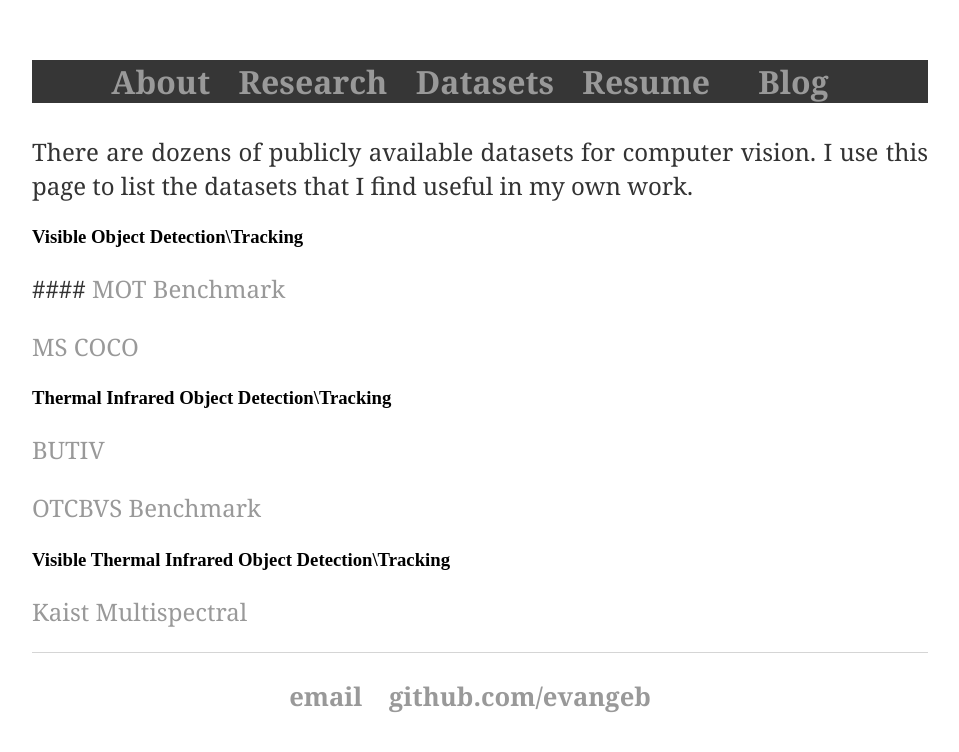
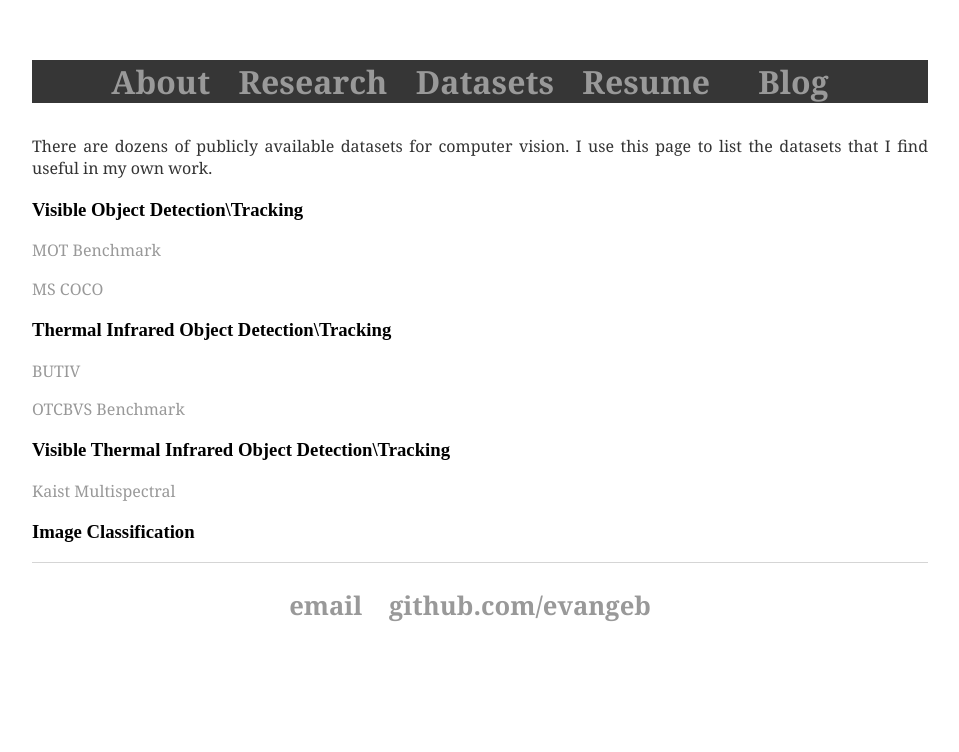
Before and after one commit to Evangeb/Evangeb.github.io, a Jekyll site: the page built from datasets.md, in a window 1280 px wide. Shown: the top 752 px of the page, without its empty margins (160-1119 px from the left). Built offline with Jekyll 4.4.1, drawn with Linux system fonts in a browser that asks for light colours.

Commit message:
Datasets

```diff
--- a/css/main.css
+++ b/css/main.css
@@ -28,7 +28,7 @@ h1 {
     text-align: center;
 }
 p {
-    font-size: 1.5em;
+    font-size: 1.0em;
     font-family:'Georgia', 'Arial', 'Sans-Serif';
     line-height: 1.4em;
     color: #333;
--- a/datasets.md
+++ b/datasets.md
@@ -7,7 +7,6 @@ permalink: /datasets/
 There are dozens of publicly available datasets for computer vision. I use this page to list the datasets that I find useful in my own work.
 
 ### Visible Object Detection\Tracking
-####
 [MOT Benchmark](https://motchallenge.net/)
 
 [MS COCO](http://cocodataset.org/#home)
@@ -19,3 +18,5 @@ There are dozens of publicly available datasets for computer vision. I use this
 
 ### Visible Thermal Infrared Object Detection\Tracking
 [Kaist Multispectral](https://soonminhwang.github.io/rgbt-ped-detection/)
+
+### Image Classification
```
